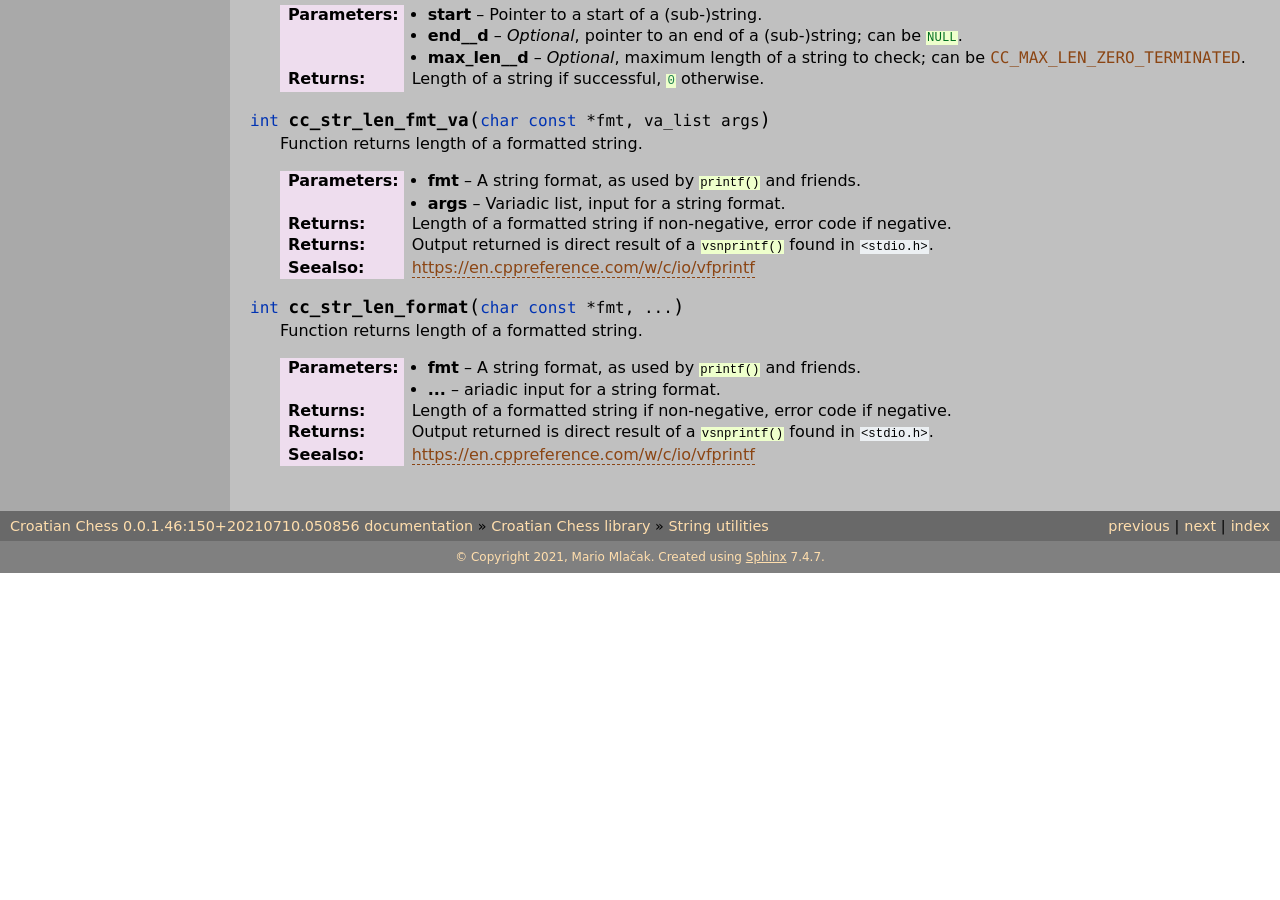
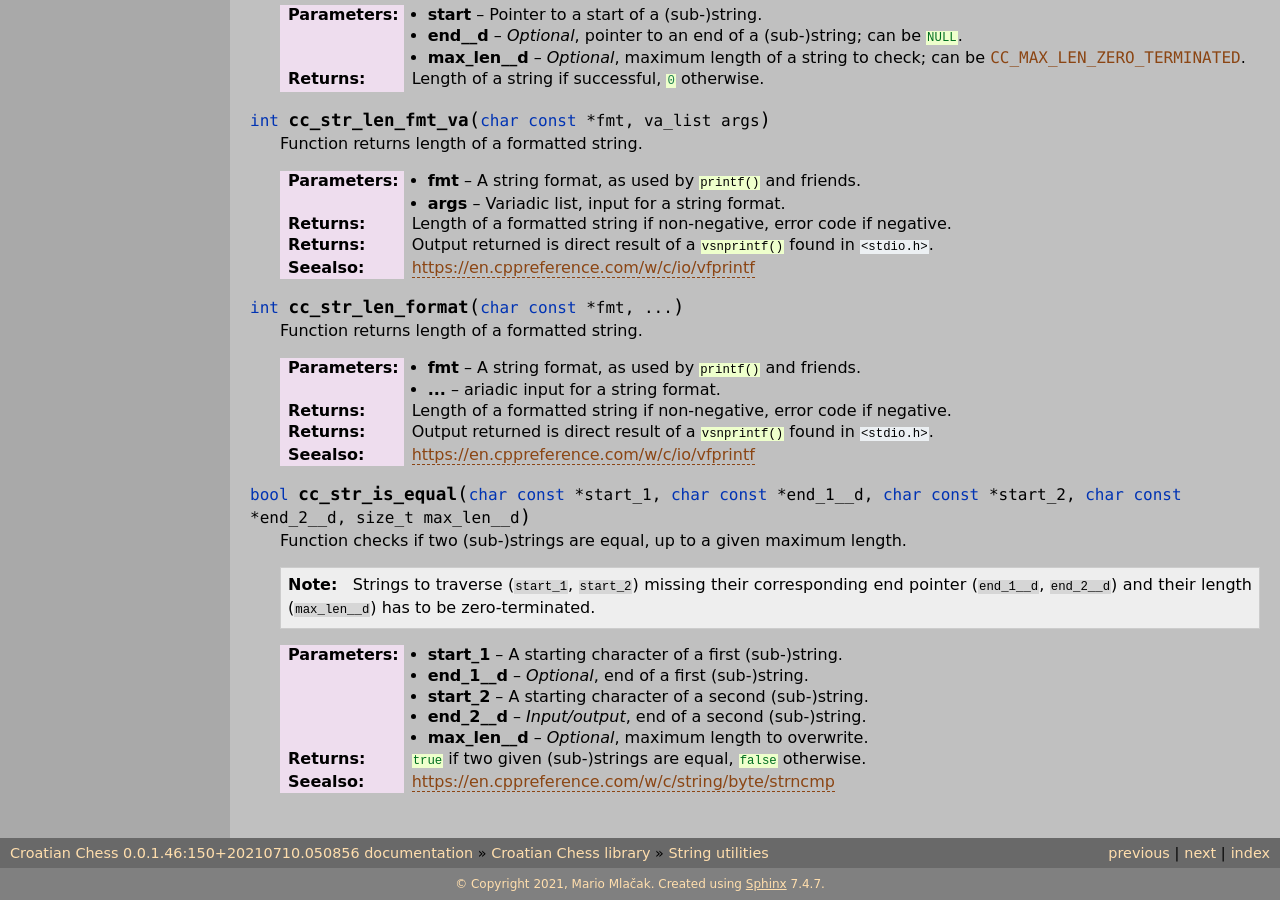
Before and after one commit to mmlacak/crochess, a Sphinx documentation site: the page built from docs/source/libcc/ccstrutils.rst, in a window 1280 px wide and 900 px high, scrolled down 4703 px. Built offline with Sphinx 7.4.7, drawn with Linux system fonts in a browser that asks for light colours; before the commit the page ends 5276 px from its top, so only the background shows below that.

Commit message:
Documented cc_str_is_equal().

```diff
--- a/docs/source/libcc/ccstrutils.rst
+++ b/docs/source/libcc/ccstrutils.rst
@@ -329,3 +329,21 @@ String utility functions
     :returns: Output returned is direct result of a :c:`vsnprintf()`
               found in ``<stdio.h>``.
     :seealso: https://en.cppreference.com/w/c/io/vfprintf
+
+.. c:function:: bool cc_str_is_equal( char const * start_1, char const * end_1__d, char const * start_2, char const * end_2__d, size_t max_len__d )
+
+    Function checks if two (sub-)strings are equal, up to a given maximum length.
+
+    .. note::
+
+        Strings to traverse (:c:`start_1`, :c:`start_2`) missing their corresponding
+        end pointer (:c:`end_1__d`, :c:`end_2__d`) and their length (:c:`max_len__d`)
+        has to be zero-terminated.
+
+    :param start_1: A starting character of a first (sub-)string.
+    :param end_1__d: *Optional*, end of a first (sub-)string.
+    :param start_2: A starting character of a second (sub-)string.
+    :param end_2__d: *Input/output*, end of a second (sub-)string.
+    :param max_len__d: *Optional*, maximum length to overwrite.
+    :returns: :c:`true` if two given (sub-)strings are equal, :c:`false` otherwise.
+    :seealso: https://en.cppreference.com/w/c/string/byte/strncmp
```
